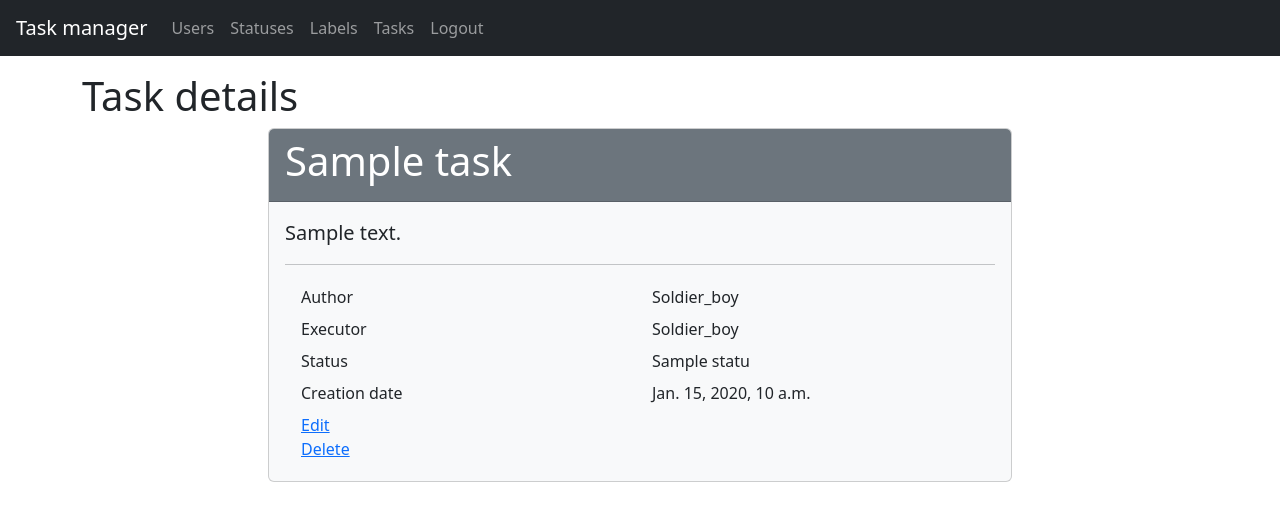
After one commit to gbespamiatnykh/python-project-52, a Django app: page /tasks/1/ in a window 1280 px wide. The commit adds this page. Shown: the top 521 px of the page. Run offline with Django 5.2, Linux system fonts and the light colour scheme; a user stored in the database is signed in; data comes from the database, SQL or seed files in the repository; tables that the repository leaves empty hold one stand-in row (values such as "Sample post"); parts of the project's set-up code (start-up, migrations or seed data) failed here and were passed over; some libraries are stand-ins or nearby versions.

Commit message:
feat: add tasks app and update templates

```diff
--- a/task_manager/settings.py
+++ b/task_manager/settings.py
@@ -52,6 +52,7 @@ INSTALLED_APPS = [
     "task_manager",
     "task_manager.users",
     "task_manager.statuses",
+    "task_manager.tasks",
 ]
 
 AUTH_USER_MODEL = "users.User"
--- /dev/null
+++ b/task_manager/tasks/admin.py
@@ -0,0 +1,5 @@
+from django.contrib import admin
+
+from task_manager.tasks.models import Task
+
+admin.site.register(Task)
--- /dev/null
+++ b/task_manager/tasks/apps.py
@@ -0,0 +1,5 @@
+from django.apps import AppConfig
+
+
+class TasksConfig(AppConfig):
+    name = "task_manager.tasks"
--- /dev/null
+++ b/task_manager/tasks/models.py
@@ -0,0 +1,36 @@
+from django.db import models
+from django.utils.translation import gettext_lazy as _
+
+from task_manager.statuses.models import Status
+from task_manager.users.models import User
+
+
+class Task(models.Model):
+    name = models.CharField(max_length=100, unique=True, verbose_name=_("name"))
+    description = models.TextField(blank=True, verbose_name=_("description"))
+    created_at = models.DateTimeField(auto_now_add=True)
+    status = models.ForeignKey(
+        Status,
+        on_delete=models.PROTECT,
+        related_name="tasks",
+        verbose_name=_("status"),
+    )
+    executor = models.ForeignKey(
+        User,
+        on_delete=models.PROTECT,
+        related_name="created_tasks",
+        verbose_name=_("executor"),
+    )
+    author = models.ForeignKey(
+        User,
+        on_delete=models.PROTECT,
+        related_name="assigned_tasks",
+        verbose_name=_("author"),
+    )
+
+    def __str__(self):
+        return self.name
+
+    class Meta:
+        ordering = ["id"]
+        verbose_name = _("task")
--- /dev/null
+++ b/task_manager/tasks/urls.py
@@ -0,0 +1,17 @@
+from django.urls import path
+
+from task_manager.tasks.views import (
+    TaskCreateView,
+    TaskDeleteView,
+    TaskDetailView,
+    TaskListView,
+    TaskUpdateView,
+)
+
+urlpatterns = [
+    path("", TaskListView.as_view(), name="task_list"),
+    path("<int:pk>/", TaskDetailView.as_view(), name="task_show"),
+    path("create/", TaskCreateView.as_view(), name="task_create"),
+    path("<int:pk>/update/", TaskUpdateView.as_view(), name="task_update"),
+    path("<int:pk>/delete/", TaskDeleteView.as_view(), name="task_delete"),
+]
--- /dev/null
+++ b/task_manager/tasks/views.py
@@ -0,0 +1,48 @@
+from django.contrib.auth.mixins import LoginRequiredMixin
+from django.contrib.messages.views import SuccessMessageMixin
+from django.urls import reverse_lazy
+from django.utils.translation import gettext_lazy as _
+from django.views.generic import CreateView, DeleteView, DetailView, UpdateView
+from django.views.generic.list import ListView
+
+from .forms import TaskForm
+from .models import Task
+
+
+class TaskListView(LoginRequiredMixin, ListView):
+    model = Task
+    template_name = "tasks/list.html"
+    context_object_name = "tasks"
+
+
+class TaskDetailView(LoginRequiredMixin, DetailView):
+    model = Task
+    template_name = "tasks/show.html"
+    context_object_name = "task"
+
+
+class TaskCreateView(LoginRequiredMixin, SuccessMessageMixin, CreateView):
+    model = Task
+    form_class = TaskForm
+    template_name = "tasks/create.html"
+    success_url = reverse_lazy("task_list")
+    success_message = _("Task created successfully")
+
+    def form_valid(self, form):
+        form.instance.author = self.request.user
+        return super().form_valid(form)
+
+
+class TaskUpdateView(LoginRequiredMixin, SuccessMessageMixin, UpdateView):
+    model = Task
+    form_class = TaskForm
+    template_name = "tasks/update.html"
+    success_url = reverse_lazy("task_list")
+    success_message = _("Task updated successfully")
+
+
+class TaskDeleteView(LoginRequiredMixin, SuccessMessageMixin, DeleteView):
+    model = Task
+    template_name = "tasks/delete.html"
+    success_url = reverse_lazy("task_list")
+    success_message = _("Task deleted successfully")
--- a/task_manager/templates/base.html
+++ b/task_manager/templates/base.html
@@ -28,7 +28,7 @@
           <a class="nav-link " href="#">{% trans "Labels" %}</a>
         </li>
         <li class="nav-item">
-          <a class="nav-link " href="#">{% trans "Tasks" %}</a>
+          <a class="nav-link " href="{% url 'task_list' %}">{% trans "Tasks" %}</a>
         </li>
         <li class="nav-item">
           <form method="post" action="{% url 'logout' %}" class="d-inline">
--- /dev/null
+++ b/task_manager/templates/tasks/show.html
@@ -0,0 +1,39 @@
+{% extends "base.html" %}
+{% load i18n %}
+{% load django_bootstrap5 %}
+
+{% block heading %}{% trans "Task details" %}{% endblock %}
+{% block content %}
+<div class="card col-12 col-md-10 col-lg-8 mx-auto bg-light ">
+  <div class="card-header  bg-secondary text-white">
+    <h1 display-3 mb-0>{{ task.name }}</h1>
+  </div>
+  <div class="card-body">
+    <p class="lead">{{ task.description }}</p>
+    <hr>
+    <div class="container">
+      <div class="row p-1">
+        <div class="col">{% trans "Author" %}</div>
+        <div class="col">{{ task.author }}</div>
+      </div>
+      <div class="row p-1">
+        <div class="col">{% trans "Executor" %}</div>
+        <div class="col">{{ task.executor }}</div>
+      </div>
+      <div class="row p-1">
+        <div class="col">{% trans "Status" %}</div>
+        <div class="col">{{ task.status }}</div>
+      </div>
+      <div class="row p-1">
+        <div class="col">{% trans "Creation date" %}</div>
+        <div class="col">{{ task.created_at }}</div>
+      </div>
+      <div class="row p-1">
+        <div class="col">
+          <a href="{% url 'task_update' pk=task.id %}">{% trans "Edit" %}</a><br><a href="{% url 'task_delete' pk=task.id %}">{% trans "Delete" %}</a>
+        </div>
+      </div>
+    </div>
+  </div>
+</div>
+{% endblock %}
--- a/task_manager/urls.py
+++ b/task_manager/urls.py
@@ -28,4 +28,5 @@ urlpatterns = [
     path("login/", UserLoginView.as_view(), name="login"),
     path("logout/", UserLogoutView.as_view(), name="logout"),
     path("statuses/", include("task_manager.statuses.urls")),
+    path("tasks/", include("task_manager.tasks.urls")),
 ]
```
Also changed, not shown: task_manager/tasks/forms.py (added, +16 -0 lines), task_manager/templates/tasks/create.html (added, +12 -0 lines), task_manager/templates/tasks/delete.html (added, +13 -0 lines), task_manager/templates/tasks/list.html (added, +39 -0 lines), task_manager/templates/tasks/update.html (added, +12 -0 lines), task_manager/locale/ru/LC_MESSAGES/django.po, task_manager/tasks/__init__.py (added), task_manager/tasks/migrations/0001_initial.py (added), task_manager/tasks/migrations/__init__.py (added), task_manager/tasks/tests.py (added), 1 other file.
